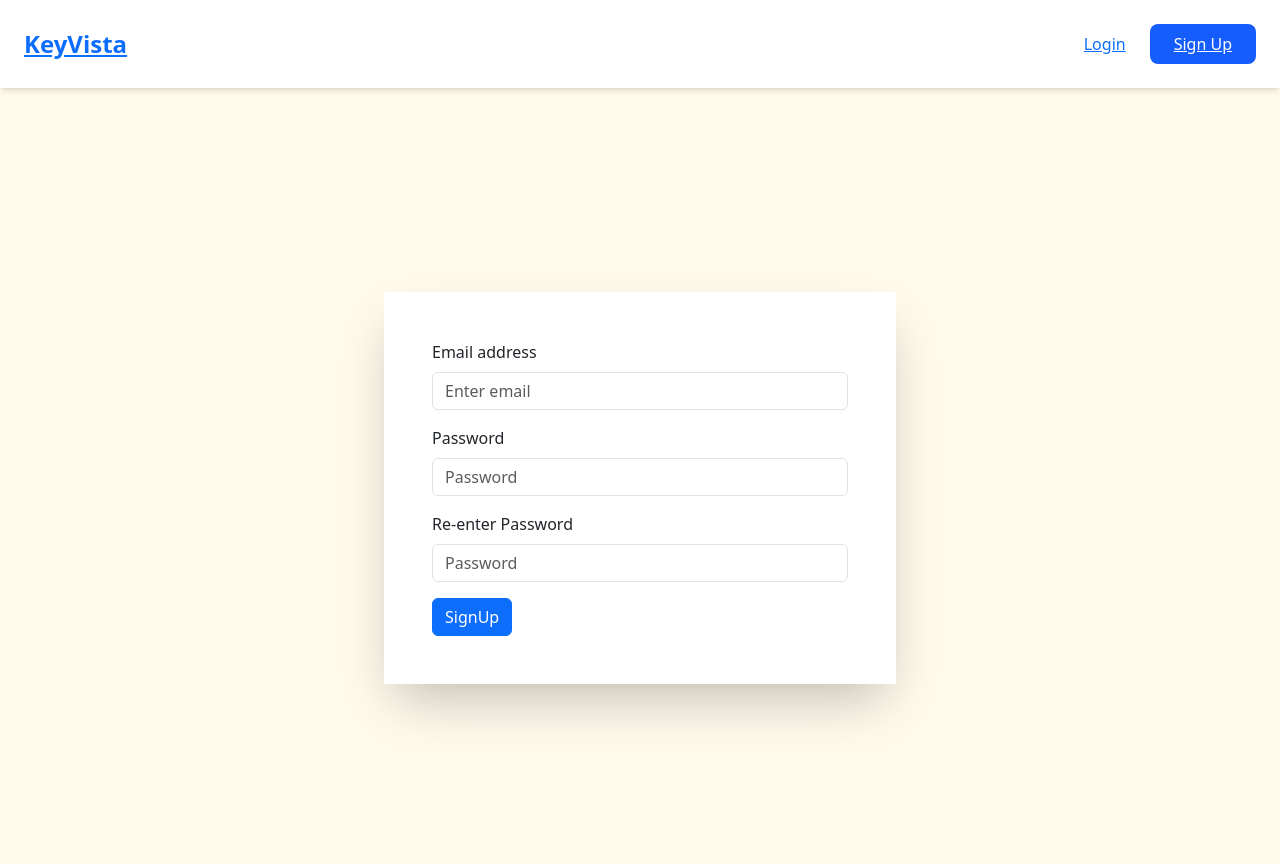
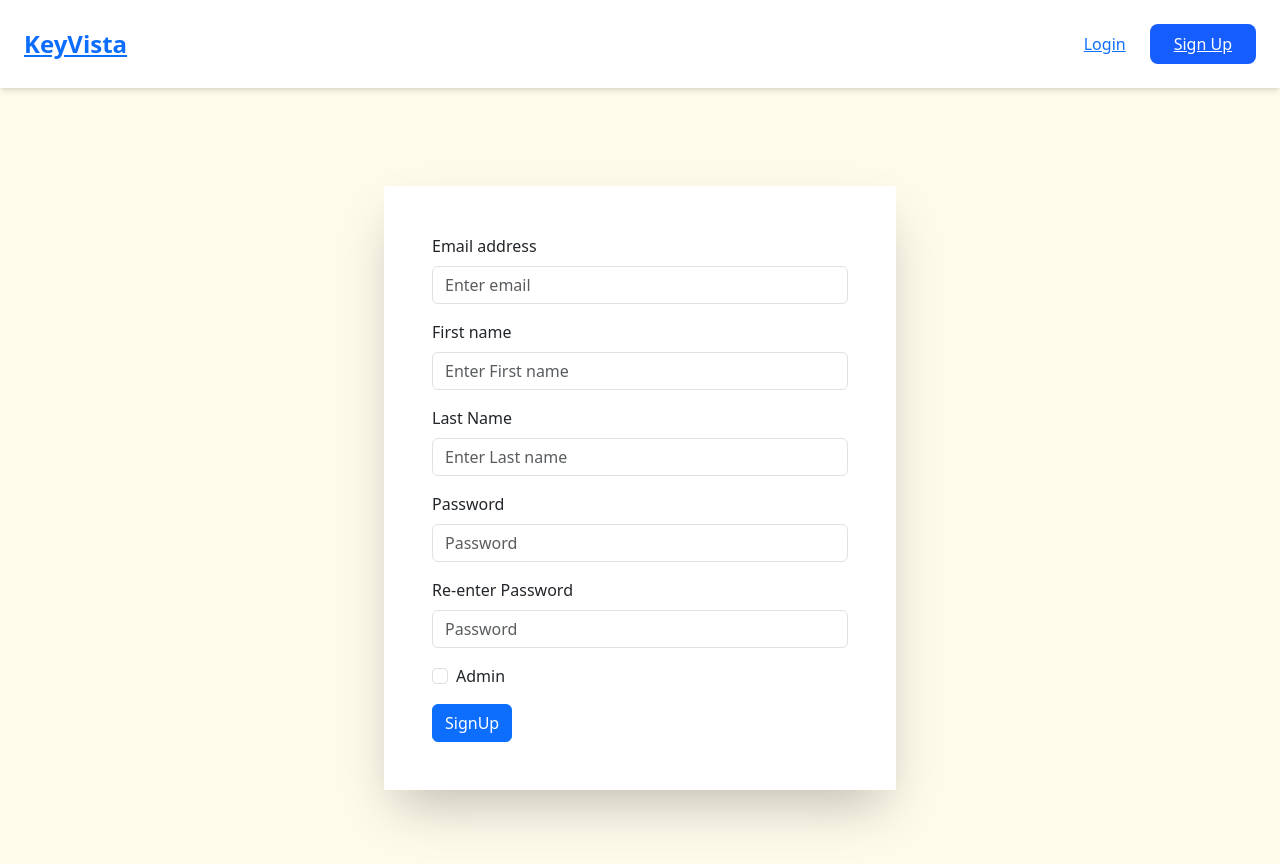
Before and after one commit to Siva-2707/KeyVista, a React (Vite) app in the folder frontend/: page /signup in a window 1280 px wide. Shown: the top 864 px of the page. Built offline with nearby package versions, Linux system fonts and the light colour scheme.

Commit message:
feat(frontend): Signup and redirect to login when not authenticated.

```diff
--- a/frontend/src/App.jsx
+++ b/frontend/src/App.jsx
@@ -8,6 +8,7 @@ import ListingPage from './pages/ListingPage';
 import ListingDetail from './pages/ListingDetail';
 import { Router, RouterProvider,createBrowserRouter } from 'react-router';
 import {useState, useEffect} from 'react';
+import ProtectedRoute from './components/ProtectedRoute';
 
 function App() {
 
@@ -32,19 +33,20 @@ function App() {
       element: <div>
         <Header/>
         <Home/>
+
       </div>
     },{
       path: "/listings",
       element: <div>
         <Header/>
-        <ListingPage/>
+        <ProtectedRoute><ListingPage/></ProtectedRoute>
       </div>
     },
     {
       path: "/listings/:id",
       element: <div>
         <Header/>
-        <ListingDetail/>
+        <ProtectedRoute><ListingDetail/></ProtectedRoute>
       </div>
     }
   ]);
--- a/frontend/src/components/Header.jsx
+++ b/frontend/src/components/Header.jsx
@@ -20,7 +20,7 @@ const Header = () => {
     <header className="bg-white shadow-md py-4 px-6 sticky top-0 z-50">
       <div className="max-w-7xl mx-auto flex items-center justify-between">
         {/* Logo */}
-        <Link to="/" className="text-2xl font-bold text-blue-600">
+        <Link to={isLoggedIn ? "/listings" : "/"} className="text-2xl font-bold text-blue-600">
           KeyVista
         </Link>
 
--- /dev/null
+++ b/frontend/src/components/ProtectedRoute.jsx
@@ -0,0 +1,9 @@
+import { Navigate } from "react-router-dom";
+
+const ProtectedRoute = ({ children }) => {
+  const isAuthenticated = !!localStorage.getItem("token"); // or use Context
+
+  return isAuthenticated ? children : <Navigate to="/login" />;
+};
+
+export default ProtectedRoute;
--- a/frontend/src/pages/SignUp.jsx
+++ b/frontend/src/pages/SignUp.jsx
@@ -1,26 +1,51 @@
 import React from 'react';
 import Form from 'react-bootstrap/Form';
 import Button from 'react-bootstrap/Button';
+import axios from '../api/axiosInstace.js';
+import { useNavigate } from 'react-router';
 
-const handleSignUp = (event) => {
+
+const SignUp = () => {
+
+    const navigate = useNavigate();
+
+    const handleSignUp = async (event) => {
 
         event.preventDefault();
         console.log("Login form submitted :", event);
         let userName = event.target[0].value;
-    let password = event.target[1].value;
-    let rePassword = event.target[2].value;
+        let firstName = event.target[1].value;
+        let lastName = event.target[2].value;
+        let password = event.target[3].value;
+        let rePassword = event.target[4].value;
+        let isAdmin = event.target[5].value;
+        console.log("Event target: ", event.target);
         if (password !== rePassword) {
             alert("Passwords do not match!");
             return;
         }
-    console.log("Username:", userName, "Password:", password);
 
+
+        const response = await axios.post(
+            `/auth/register`,
+             {
+                email : userName,
+                password : password,
+                firstName : firstName,
+                lastName : lastName,
+                isAdmin : isAdmin == "Admin"
+            }
+        );
+
+        navigate('/login');
+
+
+        console.log(response);
         //Send it to backend.
         // For now, just prevent the default form submission behavior
 
     }
 
-const SignUp = () => {
   return (
     <div className="flex flex-column justify-between vh-100">
         <div className="basis-[92vw] flex justify-center align-items-center bg-amber-50">
@@ -32,6 +57,18 @@ const SignUp = () => {
                         <Form.Text className="text-muted">
                         </Form.Text>
                     </Form.Group>
+                    <Form.Group className="mb-3" controlId="formBasicFirstName">
+                        <Form.Label>First name</Form.Label>
+                        <Form.Control type="text" placeholder="Enter First name" />
+                        <Form.Text className="text-muted">
+                        </Form.Text>
+                    </Form.Group>
+                    <Form.Group className="mb-3" controlId="formBasicLastName">
+                        <Form.Label>Last Name</Form.Label>
+                        <Form.Control type="text" placeholder="Enter Last name" />
+                        <Form.Text className="text-muted">
+                        </Form.Text>
+                    </Form.Group>
                     <Form.Group className="mb-3" controlId="formBasicPassword">
                         <Form.Label>Password</Form.Label>
                         <Form.Control type="password" placeholder="Password" />
@@ -39,6 +76,9 @@ const SignUp = () => {
                     <Form.Group className="mb-3" controlId="formBasicRePassword">
                         <Form.Label>Re-enter Password</Form.Label>
                         <Form.Control type="password" placeholder="Password"/>
+                    </Form.Group>
+                     <Form.Group className="mb-3" controlId="formBasicAdmin">
+                        <Form.Check type="checkbox" label="Admin" />
                     </Form.Group>
                     <Button variant="primary" type="submit">
                         SignUp
```
Lines whose indentation alone changed are shown as unchanged.
